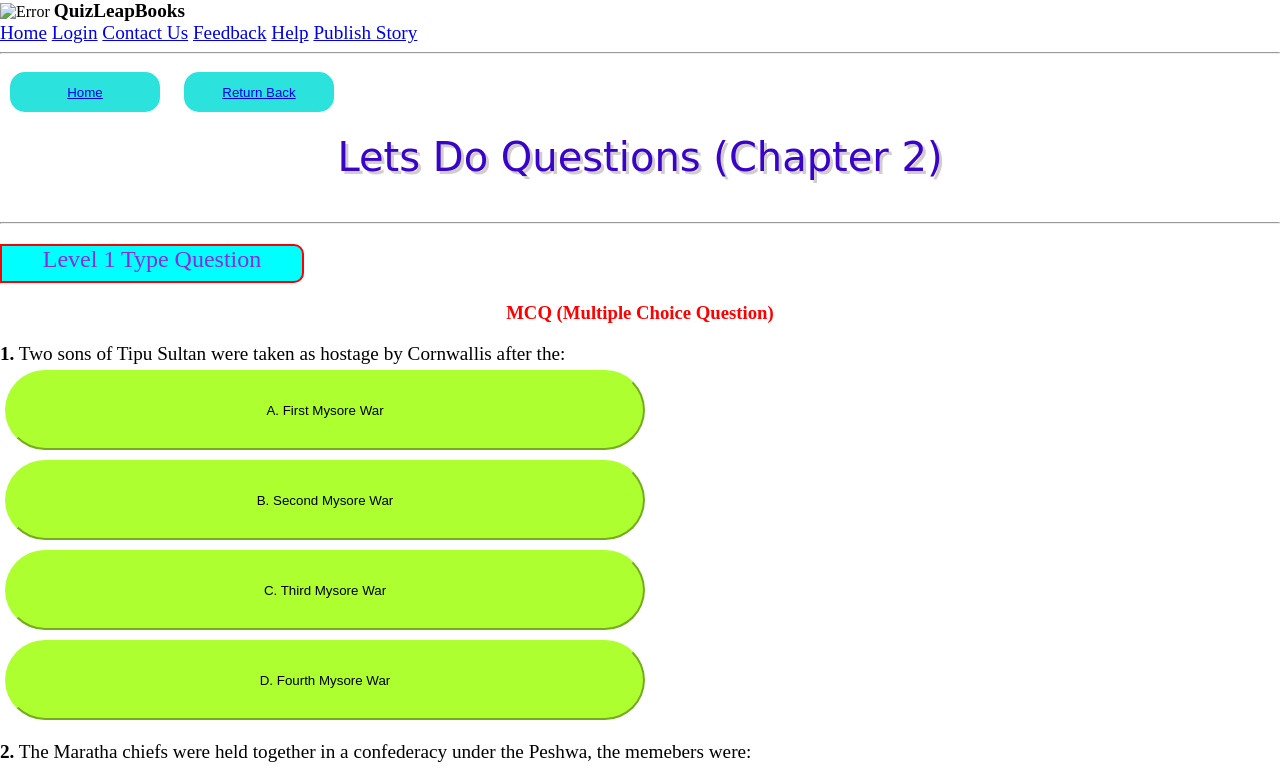
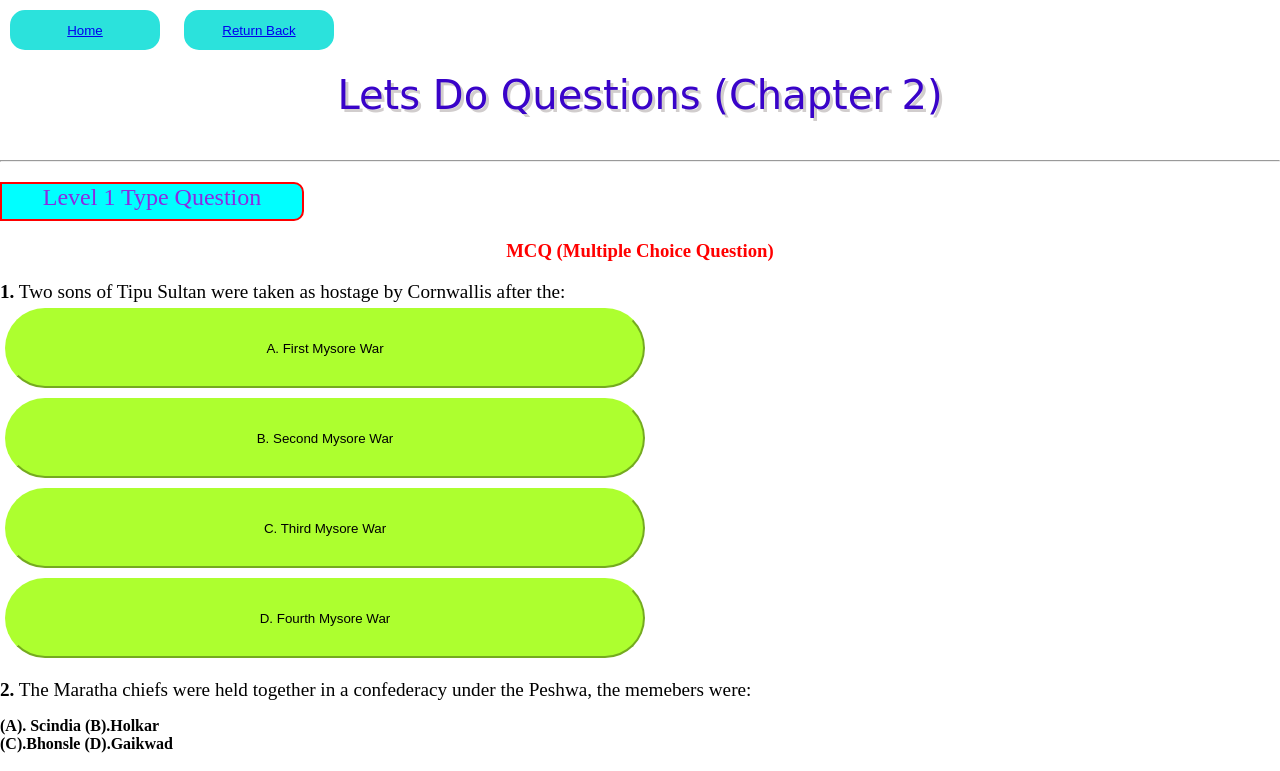
Before and after one commit to QuizLeapsBooks/NCERT_Class-8_History_Chapter-2_From_Trade_to_Territory, a plain HTML site: page index.html in a window 1280 px wide. Shown: the top 771 px of the page. Drawn offline with Linux system fonts and the light colour scheme; files that its build step writes are made by us from their sources.

Commit message:
Update index.html

```diff
--- a/index.html
+++ b/index.html
@@ -3,35 +3,10 @@
 <head>
     <meta charset="UTF-8">
     <meta name="viewport" content="width=device-width, initial-scale=1.0">
-    <link rel="stylesheet" href="css/stylesheethistory.css">
-    <link rel="stylesheet" href="pagelayout.css">
+    <link rel="stylesheet" href="stylesheethistory.css">
     <title>Class 8 - NCERT Question - History Chapter 2</title>
 </head>
 <body>
-    <header>
-        <div>
-          <a class="flex title-font font-medium items-center text-gray-900 mb-4 md:mb-0">
-            <img src="letter-q-33754_1280.webp" width="50px" class="logo" alt="Error">
-            </svg>
-            <span class="web-name"><big><b><span class="quiz">Quiz</span><span class="leap">Leap</span><span
-                    class="books">Books</span></big></b></span>
-          </a><big>
-            <nav class="nav1">
-              <a href="/index.html" class="headerlinks">Home</a>
-              <a href="/LoginPage.html" class="headerlinks1" target="_blank">Login</a>
-              <a href="/contactus.html" class="headerlinks1" target="_blank">Contact Us</a>
-              <a href="/feedback.html" class="headerlinks2" target="_blank">Feedback</a>
-              <a href="/helpme.html" class="headerlinks2">Help</a>
-              <a href="/mystory.html" class="headerlinks2">Publish Story</a>
-              <!-- <a href="scaryme">Fun</a> -->
-              <!-- <a href="class6notes.html" class="mr-5 hover:text-gray-900">Get notes Class 6</a> -->
-              <!-- <a href="class7notes.html" class="mr-5 hover:text-gray-900">Get notes Class 7</a> -->
-              <!-- <a href="class8notes.html" class="mr-5 hover:text-gray-900">Get notes Class 8</a> -->
-            </nav>
-          </big>
-          </button>
-        </div>
-      </header><hr>
     <button title="Go to Home Page" class="homebox"><a href="index.html" target="_blank">Home</a></button>
     <button title="Return Back" class="homebox"><a href="class8ncertsocialsciencechapter.html">Return Back</a></button>
     <h1>Lets Do Questions   (Chapter 2)</h1><hr>
```
